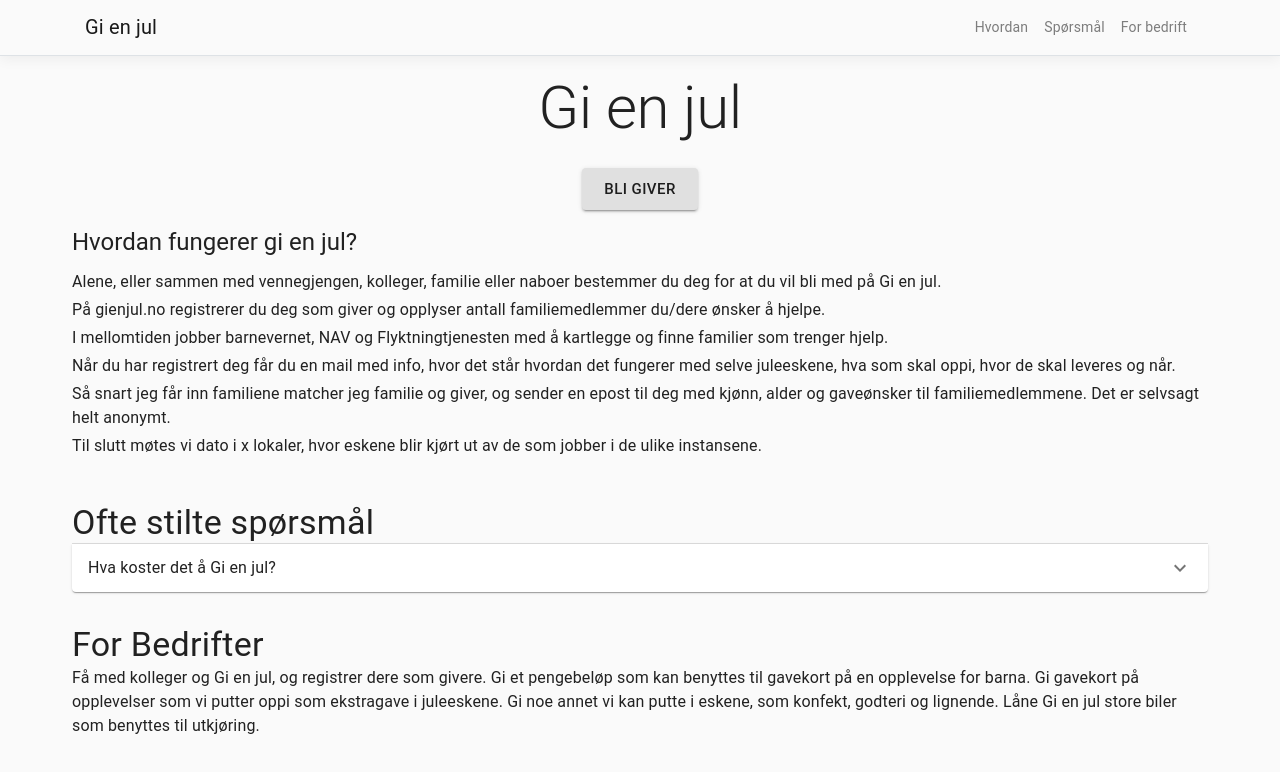
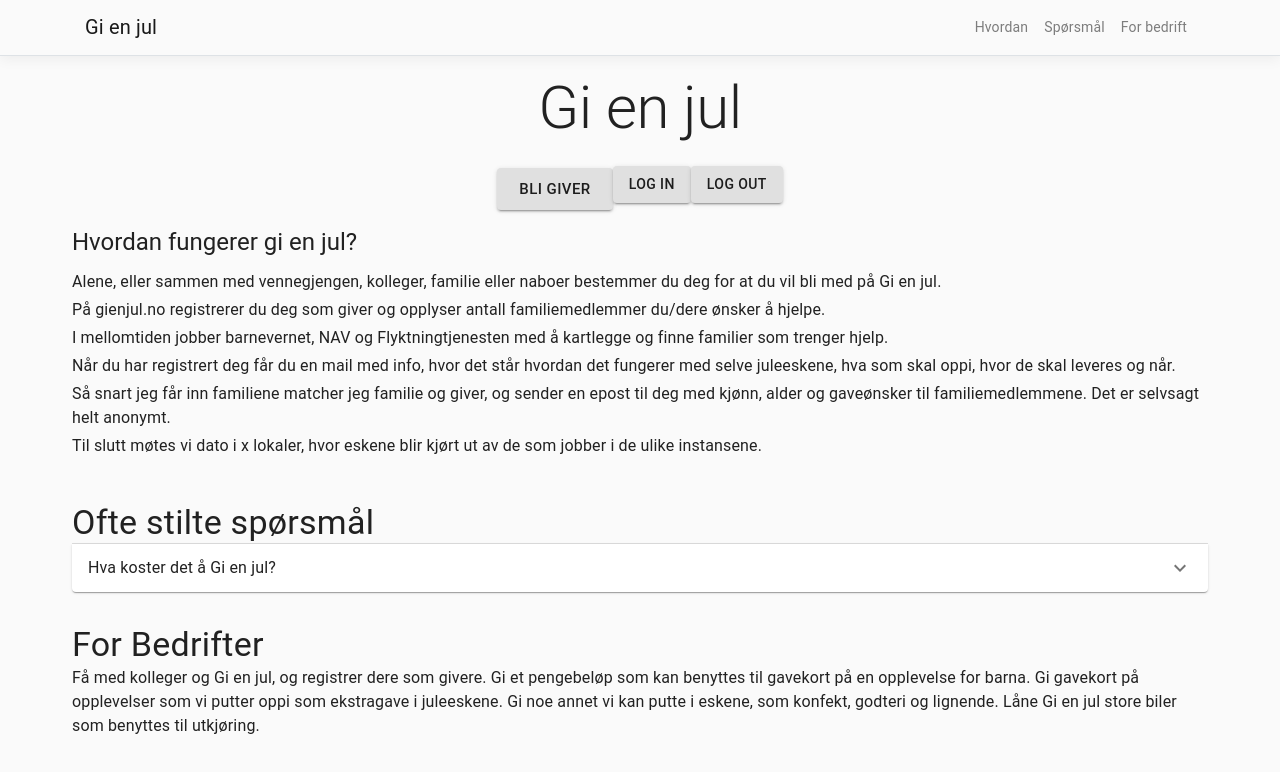
Before and after one commit to capgemini-stavanger/gi-en-jul, a React (Create React App) app in the folder GiEnJul/ClientApp/: page / in a window 1280 px wide. Shown: the top 772 px of the page. Built offline with nearby package versions, Linux system fonts and the light colour scheme.

Commit message:
tested login and logout button

```diff
--- a/GiEnJul/ClientApp/package.json
+++ b/GiEnJul/ClientApp/package.json
@@ -3,6 +3,7 @@
   "version": "0.1.0",
   "private": true,
   "dependencies": {
+    "@auth0/auth0-react": "^1.5.0",
     "@material-ui/core": "^4.11.4",
     "@material-ui/icons": "^4.11.2",
     "@types/draft-js": "^0.11.3",
--- a/GiEnJul/ClientApp/src/components/home/Home.tsx
+++ b/GiEnJul/ClientApp/src/components/home/Home.tsx
@@ -7,6 +7,8 @@
 import Tab from '../../common/components/Tab';
 import {Typography, Container, Button, Grid} from '@material-ui/core';
 import useStyles from './Styles';
+import LoginButton from '../../components/login/LoginButton';
+import LogOutButton from '../../components/login/LogOutButton';
 
 const Home = () => {
   const classes = useStyles();
@@ -29,6 +31,8 @@
     <Route render={({ history}) => (
     <Button size='large' variant='contained' className={classes.submit}  onClick={() => { history.push('/bli-giver') }}>Bli Giver
             </Button>)} />
+    <LoginButton />
+    <LogOutButton />
         </Grid>
       </Grid>
       <How />
--- /dev/null
+++ b/GiEnJul/ClientApp/src/components/login/LogOutButton.tsx
@@ -0,0 +1,12 @@
+import React from "react";
+import { useAuth0 } from "@auth0/auth0-react";
+import { Button } from "@material-ui/core";
+
+const LogOutButton = () => {
+    const { logout } = useAuth0();
+
+
+  return <Button variant="contained" onClick={() => logout()}>Log Out</Button>;
+};
+
+export default LogOutButton;
--- /dev/null
+++ b/GiEnJul/ClientApp/src/components/login/LoginButton.tsx
@@ -0,0 +1,12 @@
+import React from "react";
+import { useAuth0 } from "@auth0/auth0-react";
+import { Button } from "@material-ui/core";
+
+const LoginButton = () => {
+  const { loginWithRedirect } = useAuth0();
+
+
+  return <Button variant="contained" onClick={() => loginWithRedirect()}>Log In</Button>;
+};
+
+export default LoginButton;
--- /dev/null
+++ b/GiEnJul/ClientApp/src/components/login/LoginPage.tsx
@@ -0,0 +1,3 @@
+import * as React from 'react';
+import App from "../../App";
+import { Auth0Provider } from "@auth0/auth0-react";
```
Also changed, not shown: GiEnJul/ClientApp/src/App.tsx (line endings or trailing spaces), 1 other file (tests, documents, lock files or other folders).
